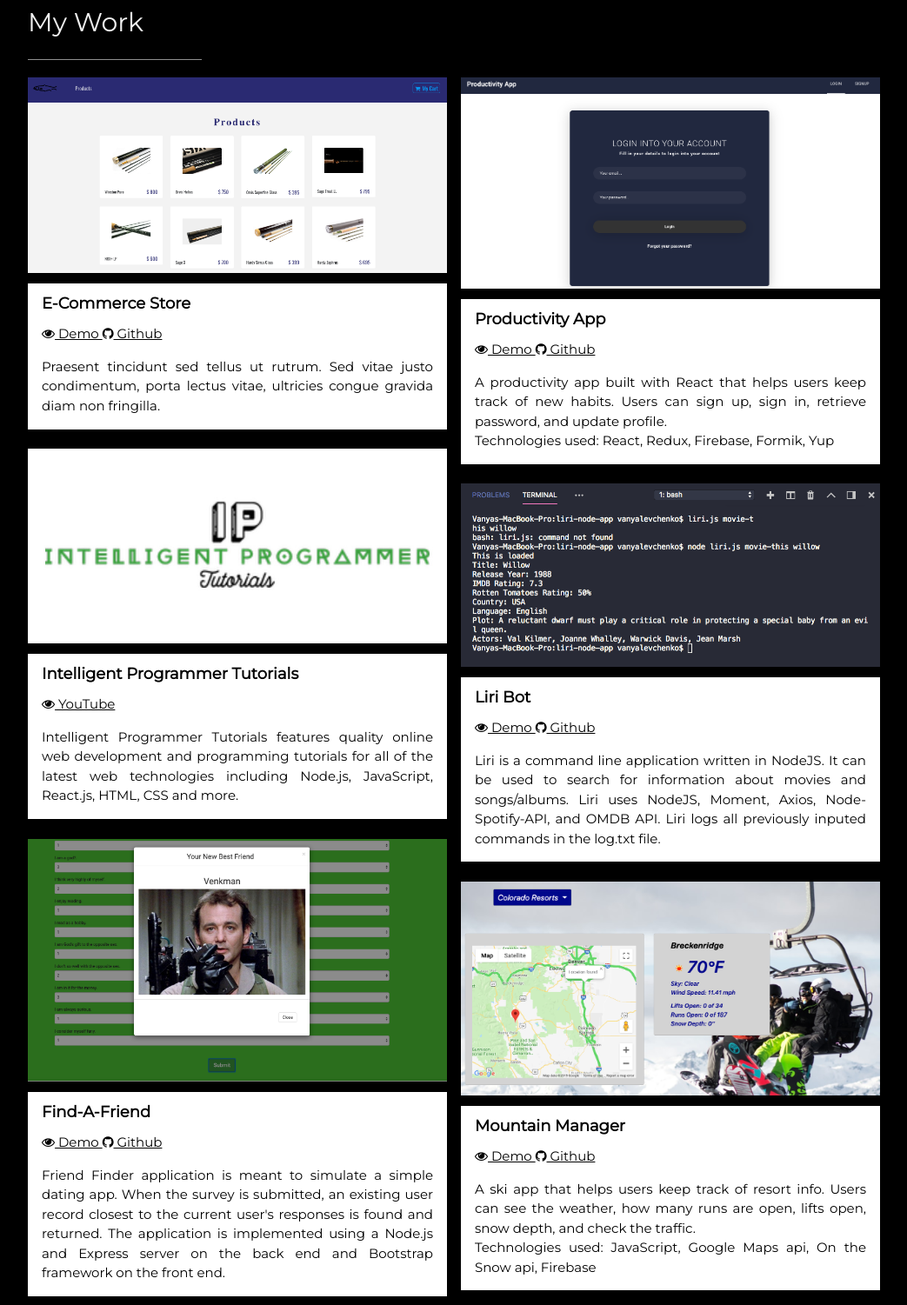
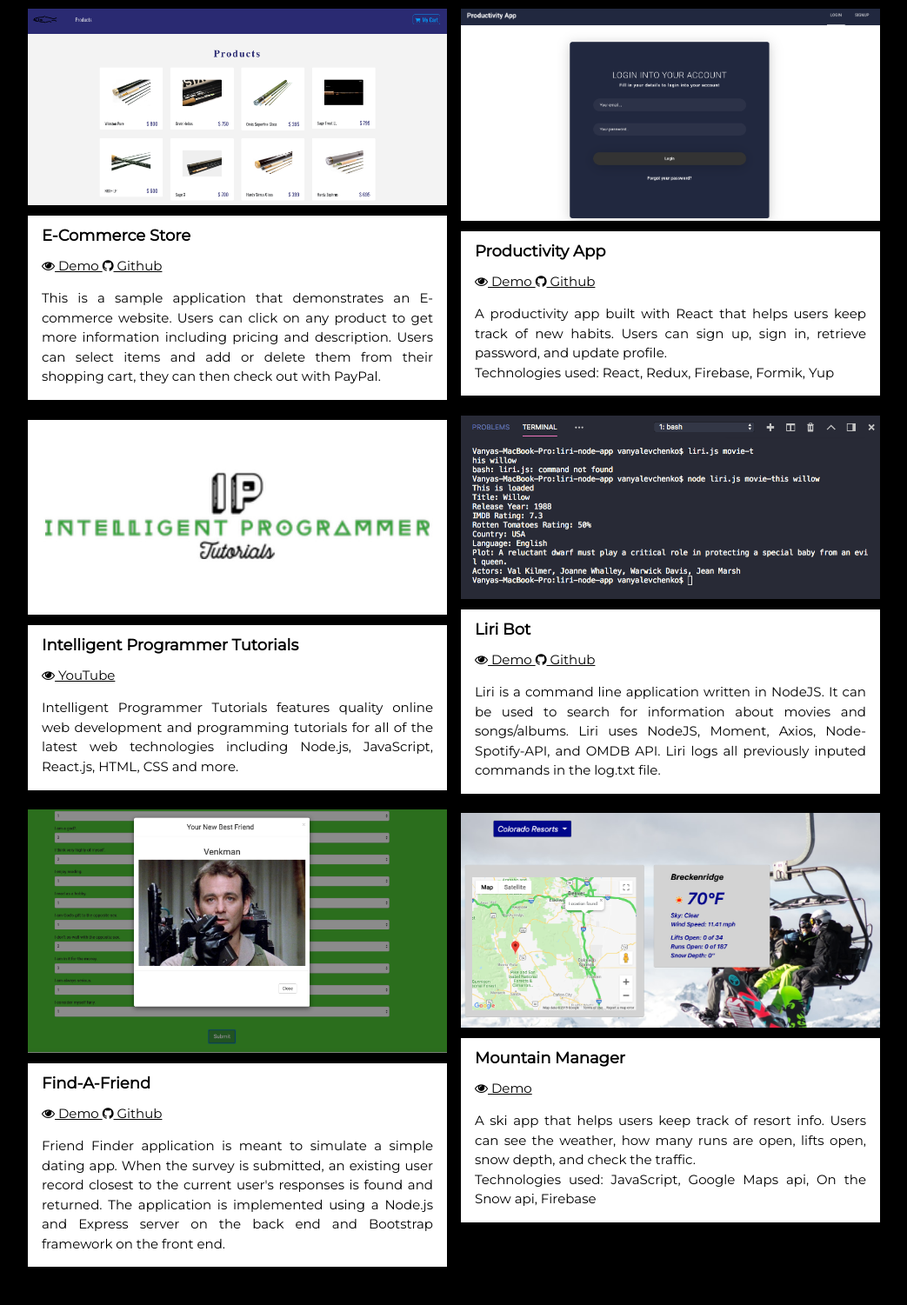
Before and after one commit to Vanya56/portfolio-site, a plain HTML site: page index.html in a window 1280 px wide. Shown: the part 2639-4140 px from the top of the page at 87% size, without its empty margins (178-1221 px from the left). Drawn offline with nearby package versions, Linux system fonts and the light colour scheme.

Commit message:
changes made to portfolio section.

```diff
--- a/index.html
+++ b/index.html
@@ -85,9 +85,11 @@
             <a href="#about" class="w3-bar-item w3-button" style="width:25% !important">ABOUT</a>
             <a href="#photos" class="w3-bar-item w3-button" style="width:25% !important">PORTFOLIO</a>
             <a href="#contact" class="w3-bar-item w3-button" style="width:25% !important">CONTACT</a>
-            <a href="https://linkedin.com/in/vanya-levchenko" class="fa fa-linkedin w3-button" style="width:25% !important"></a>
+            <a href="https://linkedin.com/in/vanya-levchenko" class="fa fa-linkedin w3-button"
+                style="width:25% !important"></a>
             <a href="https://github.com/Vanya56" class="fa fa fa-github w3-button" style="width:25% !important"></a>
-            <a href="https://www.youtube.com/channel/UCbVR6Zu5Dy8kGCtudu6mHdQ?view_as=subscriber" class="fa fa fa-youtube w3-button" style="width:25% !important"></a>
+            <a href="https://www.youtube.com/channel/UCbVR6Zu5Dy8kGCtudu6mHdQ?view_as=subscriber"
+                class="fa fa fa-youtube w3-button" style="width:25% !important"></a>
         </div>
     </div>
 
@@ -129,9 +131,9 @@
             </div><br>
 
 
-            <button class="w3-button w3-light-grey w3-padding-large w3-section">
+            <!-- <button class="w3-button w3-light-grey w3-padding-large w3-section">
                 <i class="fa fa-"></i> RESUME
-            </button>
+            </button> -->
 
             <!-- Portfolio Section -->
             <div class="w3-padding-64 w3-content" id="photos">
@@ -150,8 +152,11 @@
                             <a href="https://github.com/Vanya56/e-commerce-site" class="btn-dark">
                                 <i class="fa fa-github"></i> Github
                             </a>
-                            <p>Praesent tincidunt sed tellus ut rutrum. Sed vitae justo condimentum, porta lectus vitae,
-                                ultricies congue gravida diam non fringilla.</p>
+                            <p>This is a sample application that demonstrates an E-commerce website.
+                                Users can click on any product to get more information including pricing and description.
+                                Users can select items and add or delete them from their shopping cart, they can
+                                then check out with PayPal.
+                            </p>
                         </div><br>
 
                         <img src="/img/pics/logo.jpg" style="width:100%">
@@ -162,8 +167,10 @@
                                 <i class="fa fa-eye"></i> YouTube
                             </a>
 
-                            <p>Intelligent Programmer Tutorials features quality online web development and programming tutorials for
-                                all of the latest web technologies including Node.js, JavaScript, React.js, HTML, CSS and more.</p>
+                            <p>Intelligent Programmer Tutorials features quality online web development and programming
+                                tutorials for
+                                all of the latest web technologies including Node.js, JavaScript, React.js, HTML, CSS
+                                and more.</p>
                         </div><br>
 
                         <img src="/img/pics/02.jpg" style="width:100%">
@@ -220,12 +227,10 @@
                         <img src="/img/pics/06.jpg" style="width:100%">
                         <div class="w3-container w3-white">
                             <h5><b>Mountain Manager</b></h5>
-                            <a href="" class="btn-light">
+                            <a href="https://mjc5776.github.io/MountainManager/" class="btn-light">
                                 <i class="fa fa-eye"></i> Demo
                             </a>
-                            <a href="https://mjc5776.github.io/MountainManager/" class="btn-dark">
-                                <i class="fa fa-github"></i> Github
-                            </a>
+
                             <p>A ski app that helps users keep track of resort info. Users can see the weather, how many
                                 runs are open, lifts open, snow depth, and check the traffic.<br>
 
```
Lines whose indentation alone changed are shown as unchanged.
